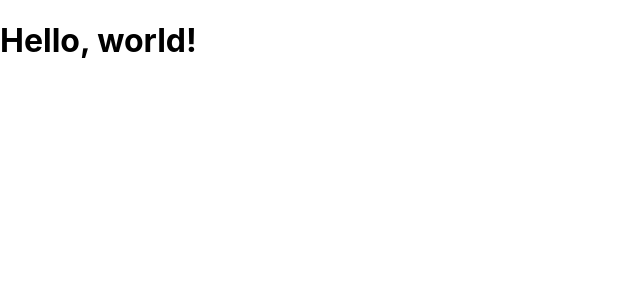
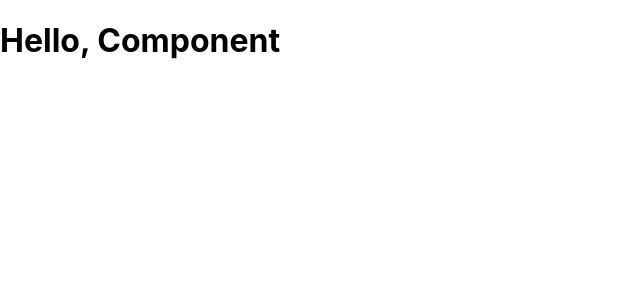
Before and after one commit to jerryHZLiang/react-demo, a React (Create React App) app: page / in a window 1280 px wide. Shown: the top 300 px of the page, without its empty margins (0-640 px from the left). Built offline with nearby package versions, Linux system fonts and the light colour scheme.

Commit message:
增加welcome组件

```diff
--- /dev/null
+++ b/src/Welcome.js
@@ -0,0 +1,8 @@
+import React from 'react'; // 为什么要 import React
+class Welcome extends React.Component {
+  render() {
+    return <h1>Hello, Component</h1>;
+  }
+}
+
+export default Welcome // 为什么要 export，为什么要加 default
--- a/src/index.js
+++ b/src/index.js
@@ -3,11 +3,28 @@ import ReactDOM from 'react-dom';
 import './index.css';
 import App from './App';
 import * as serviceWorker from './serviceWorker';
+import Welcome from './Welcome';
+function tick() {
+    const element = (
+      <div>
+        <h1>Hello, world!</h1>
+        <h2>It is {new Date().toLocaleTimeString()}.</h2>
+      </div>
+    );
+    ReactDOM.render(
+      element,
+      document.getElementById('root')
+    );
+  }
+
+
+//   setInterval(tick, 1000);
+
 
 ReactDOM.render(
-    <h1>Hello, world!</h1>,
-    document.getElementById('root')
-  );
+  <Welcome/>,
+  document.getElementById('root')
+)
 // If you want your app to work offline and load faster, you can change
 // unregister() to register() below. Note this comes with some pitfalls.
 // Learn more about service workers: http://bit.ly/CRA-PWA
```
Also changed, not shown: 8 other files (tests, documents, lock files or other folders).
